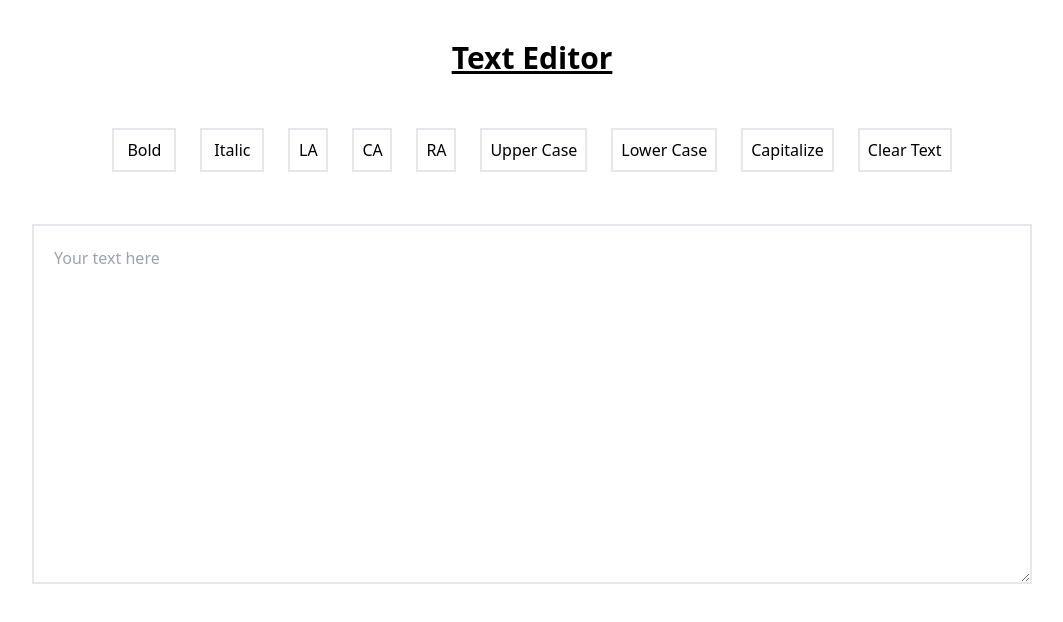
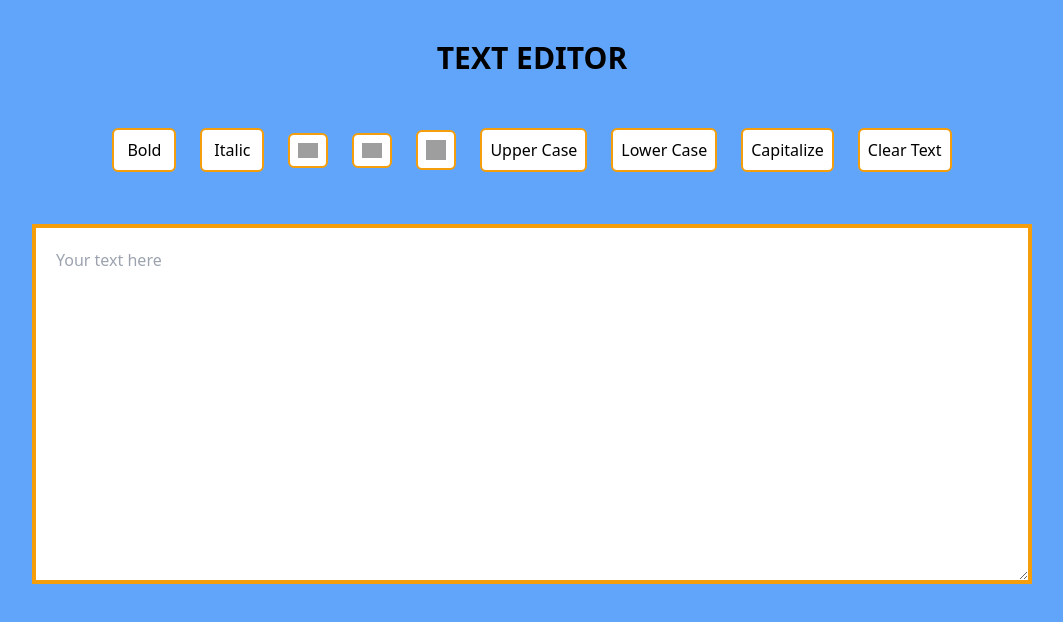
Before and after one commit to Awfulot/texteditor, a plain HTML site: page index.html in a window 1280 px wide. Shown: the whole page, without its empty margins (108-1171 px from the left). Drawn offline with nearby package versions, Linux system fonts and the light colour scheme; grey boxes are pictures that could not be loaded.

Commit message:
Added background color and border color

```diff
--- a/index.html
+++ b/index.html
@@ -6,30 +6,30 @@
   <script src="https://cdn.tailwindcss.com"></script>
   <script src="txtfuncs.js"></script>
 </head>
-<body>
+<body class="bg-blue-400">
 
 
   <div>
-    <h1 class="text-3xl font-bold underline text-center p-10">
-        Text Editor
+    <h1 class="text-3xl font-bold text-center p-10">
+        TEXT EDITOR
     </h1>
   </div>
 
   <div class="flex justify-center items-center space-x-6 p-3">
-    <button class="border-2 p-2 w-16" onclick="makeBold()">Bold</button>
-    <button class="border-2 p-2 w-16" onclick="makeItalic()">Italic</button>
-    <button class="border-2 p-2 w-10" onclick="leftAlign()">LA</button>
-    <button class="border-2 p-2 w-10" onclick="centerAlign()">CA</button>
-    <button class="border-2 p-2 w-10" onclick="rightAlign()">RA</button>
-    <button class="border-2 p-2 w-22" onclick="upperCase()">Upper Case</button>
-    <button class="border-2 p-2 w-22" onclick="lowerCase()">Lower Case</button>
-    <button class="border-2 p-2 w-22" onclick="capitalize()">Capitalize</button>
-    <button class="border-2 p-2 w-22" onclick="clearText()">Clear Text</button>
+    <button class="border-2 p-2 w-16 rounded-md bg-white border-amber-500" onclick="makeBold()">Bold</button>
+    <button class="border-2 p-2 w-16 rounded-md bg-white border-amber-500" onclick="makeItalic()">Italic</button>
+    <button class="border-2 p-2 w-10 rounded-md bg-white border-amber-500" onclick="leftAlign()"><img src="https://i.postimg.cc/2jgdTZM1/leftalignicon.png"></button>
+    <button class="border-2 p-2 w-10 rounded-md bg-white border-amber-500" onclick="centerAlign()"><img src="https://i.postimg.cc/zf339dR8/middlealignicon.png"></button>
+    <button class="border-2 p-2 w-10 rounded-md bg-white border-amber-500" onclick="rightAlign()"><img class="h-5" src="https://i.postimg.cc/qqHR64Dv/rightalignicon.png"></button>
+    <button class="border-2 p-2 w-22 rounded-md bg-white border-amber-500" onclick="upperCase()">Upper Case</button>
+    <button class="border-2 p-2 w-22 rounded-md bg-white border-amber-500" onclick="lowerCase()">Lower Case</button>
+    <button class="border-2 p-2 w-22 rounded-md bg-white border-amber-500" onclick="capitalize()">Capitalize</button>
+    <button class="border-2 p-2 w-22 rounded-md bg-white border-amber-500" onclick="clearText()">Clear Text</button>
   </div>
 
   <div class="flex justify-center p-10 h-screen">
 
-    <textarea class="border-2 w-5/6 h-1/2 p-5" id="userText" placeholder="Your text here"></textarea>
+    <textarea class="border-4 w-5/6 h-1/2 p-5 border-amber-500" id="userText" placeholder="Your text here"></textarea>
 
 
   </div>
```
